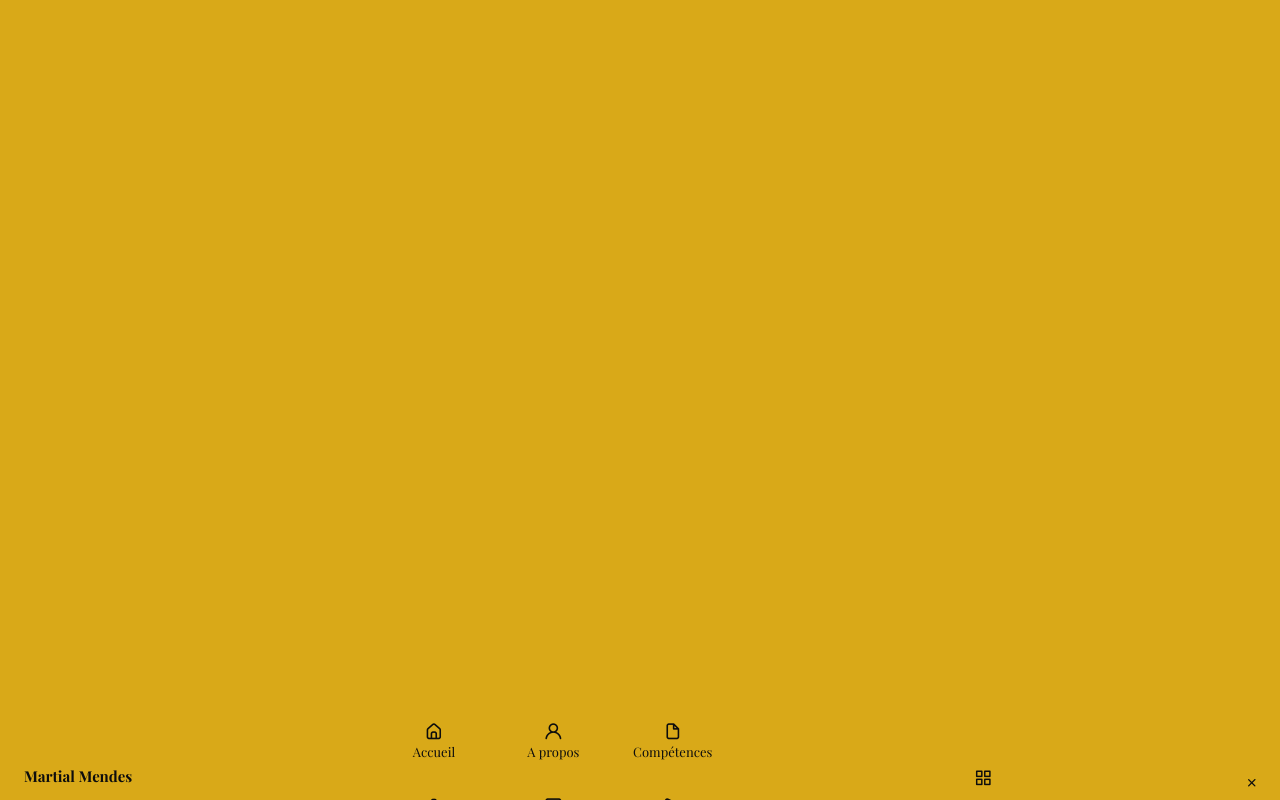
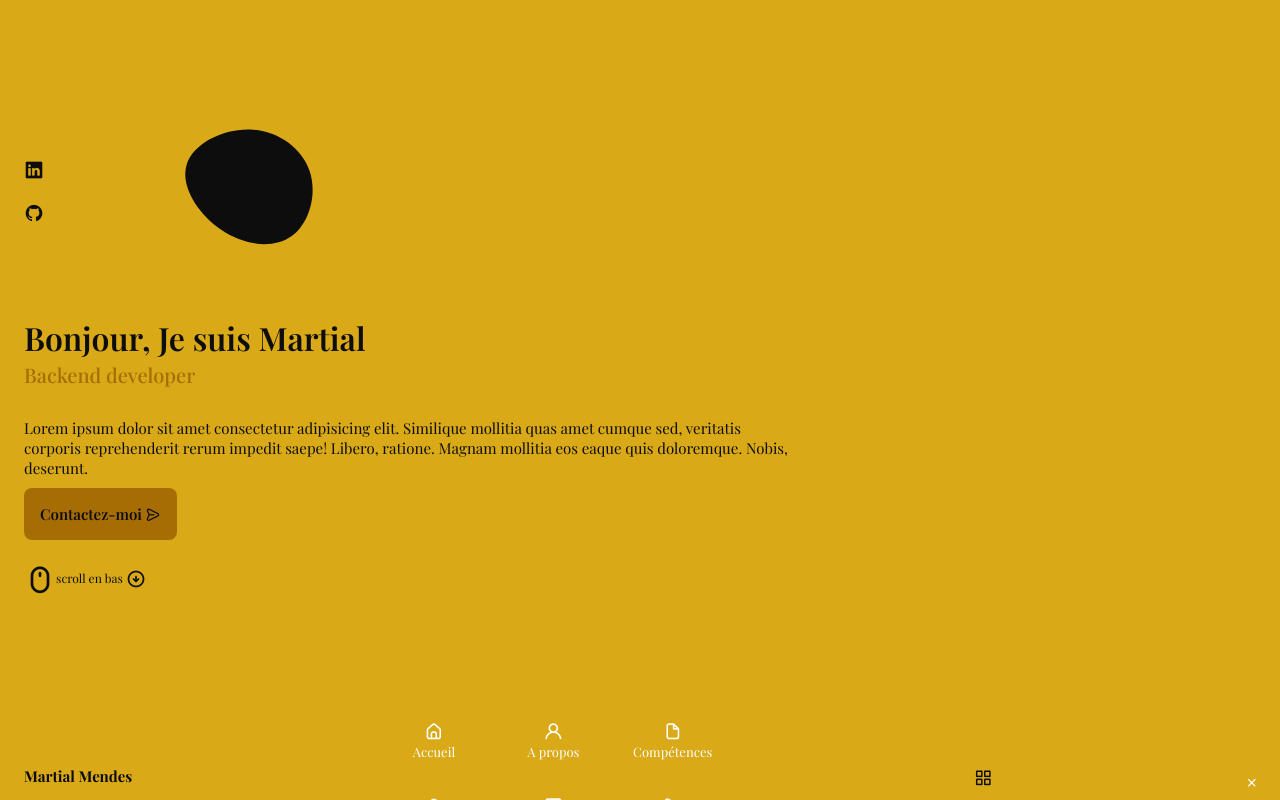
Before and after one commit to sigajones/portfolio-mm, a plain HTML site: page index.html in a window 1280 px wide. Drawn offline with nearby package versions, Linux system fonts and the light colour scheme.

Commit message:
Creation page Accueil

```diff
--- a/index.html
+++ b/index.html
@@ -70,5 +70,49 @@
             </div>
         </nav>
     </header>
+
+    <main class="main">
+        <section class="home section" id="home">
+            <div class="home-container container grid">
+                <div class="home-content grid">
+                    <div class="home-social">
+                        <a href="https://www.linkedin.com/in/martial-mendes-19b02576/" target="_blank" class="home-social-icon">
+                            <i class="uil uil-linkedin"></i>
+                        </a>
+
+                        <a href="https://github.com/sigajones" target="_blank" class="home-social-icon">
+                            <i class="uil uil-github"></i>
+                        </a>
+                    </div>
+
+                    <div class="home-img">
+                        <svg class="home-blob" viewBox="0 0 200 200" xmlns="http://www.w3.org/2000/svg">
+                            <path fill="#0D0D0D" d="M55.6,-17C63.5,6.2,55.4,35.7,37,48.5C18.6,61.3,-10.1,57.4,-33.2,41.6C-56.4,25.8,-73.8,-2,-67.4,-23.3C-60.9,-44.6,-30.4,-59.5,-3.3,-58.4C23.9,-57.3,47.7,-40.3,55.6,-17Z" transform="translate(100 100)" />
+                          </svg>
+
+                    </div>
+
+                    <div class="home-data">
+                        <h1 class="home-title">Bonjour, Je suis Martial</h1>
+                        <h3 class="home-subtitle">Backend developer</h3>
+                        <p class="home-description">
+                            Lorem ipsum dolor sit amet consectetur adipisicing elit. Similique mollitia quas amet cumque sed, veritatis corporis reprehenderit rerum impedit saepe! Libero, ratione. Magnam mollitia eos eaque quis doloremque. Nobis, deserunt.
+                        </p>
+                        <a href="" class="btn">
+                            Contactez-moi <i class="uil uil-message nav-icon"></i>
+                        </a>
+                    </div>
+                </div>
+
+                <div class="home-scroll">
+                    <a href="#about" class="scroll-button btn-flex">
+                        <i class="uil uil-mouse-alt scroll-mouse"></i>
+                        <span class="scroll-down">scroll en bas</span>
+                        <i class="uil uil-arrow-circle-down scroll-arrow"></i>
+                    </a>
+                </div>
+            </div>
+        </section>
+    </main>
 </body>
 </html>
--- a/sass/base/_default.scss
+++ b/sass/base/_default.scss
@@ -33,6 +33,10 @@ img {
     // height: auto;
 }
 
+.section{
+    padding: 2rem 0 4rem;
+}
+
 //Mobile responsive
 @media screen and (min-width: 968px) {
 
--- /dev/null
+++ b/sass/components/_buttons.scss
@@ -0,0 +1,5 @@
+.btn{
+    // color: $second-color;
+    font-weight: $font-semi-bold;
+
+}
--- a/sass/layout/_header.scss
+++ b/sass/layout/_header.scss
@@ -52,6 +52,7 @@
     }
 
     .nav-link{
+        color: #fff;
         font-size: $p-1-font-size;
         display: flex;
         flex-direction: column;
@@ -67,6 +68,7 @@
     }
 
     .nav-close{
+        color: #fff;
         font-size: 1.5;
         position: absolute;
         right: 1.3rem;
@@ -91,7 +93,7 @@
 
 @media screen and (max-width: 767px) {
     .nav-menu{
-        background-color: $second-color;
+        background-color: $font-color;
         width: 100%;
         font-weight: $font-semi-bold;
         position: fixed;
--- a/sass/pages/_home.scss
+++ b/sass/pages/_home.scss
@@ -0,0 +1,76 @@
+.home-container{
+    gap: 1rem;
+
+    .home-content{
+        grid-template-columns: .5fr 3fr;
+        padding-top: 3.5rem;
+        align-items: center;
+    }
+    .home-social{
+        display: grid;
+        grid-template-columns: max-content;
+        row-gap: 1rem;
+    }
+    .home-social-icon{
+        font-size: 1.25rem;
+        color: $font-color;
+    }
+    .home-social-icon:hover{
+        color: $second-color-light;
+    }
+    .home-blob{
+        width: 200px;
+    }
+    .home-data{
+        grid-column: 1/3;
+    }
+    .home-title{
+        font-size: $h1-font-size;
+        margin-bottom: 2px;
+    }
+    .home-subtitle{
+        font-size: $h3-font-size;
+        color: $second-color;
+        font-weight: $font-medium;
+        margin-bottom: 30px;
+    }
+    .home-description{
+        margin-bottom: 10px;
+    }
+    .btn{
+        display: inline-block;
+        background-color: $second-color;
+        padding: 1rem;
+        border-radius: .5rem;
+    }
+    .btn:hover{
+        background-color: $main-color-lighter;
+    }
+    .btn-flex{
+        display: inline-flex;
+        align-items: center;
+    }
+    .home-scroll{
+        // display: none;
+    }
+    .scroll-button{
+        // color: $second-color;
+        transition: .3s;
+    }
+    .scroll-button:hover{
+        transform: translateY(.25rem);
+    }
+    .scroll-mouse{
+        font-size: 2rem;
+    }
+    .scroll-down{
+        font-size: $p-2-font-size;
+        color: $font-color;
+        margin-right: 3px;
+    }
+    .scroll-arrow{
+        font-size: 1.25rem;
+    }
+
+
+}
--- a/sass/style.scss
+++ b/sass/style.scss
@@ -6,6 +6,7 @@
 @import 'base/fonts';
 @import 'base/reset';
 @import 'base/default';
+@import 'components/buttons';
 @import 'layout/header';
 @import 'layout/footer';
 @import 'pages/home';
```
Also changed, not shown: assets/css/style.css, 1 other file.
